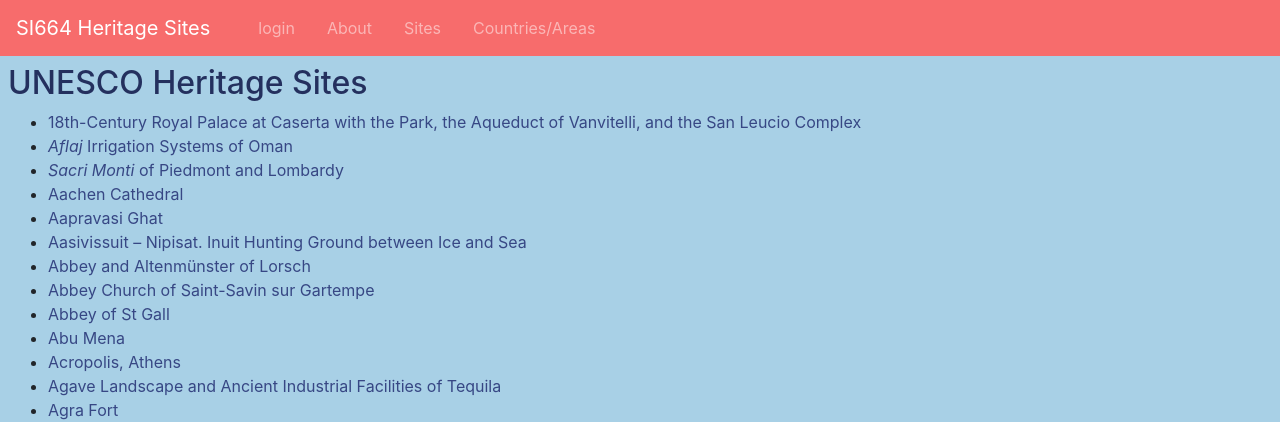
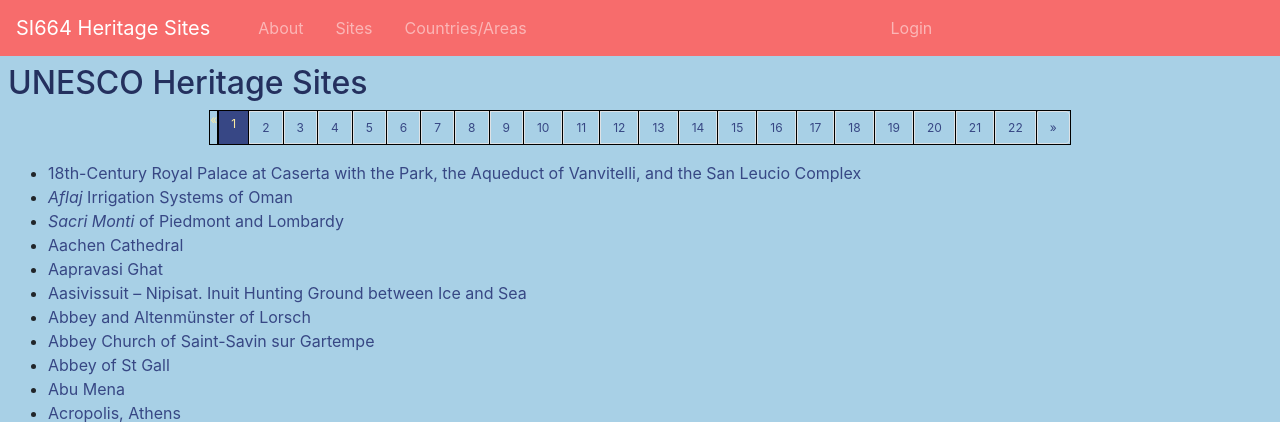
Before and after one commit to lseroka/heritagesites, a Django app: page /heritagesites/sites/ in a window 1280 px wide. Shown: the top 422 px of the page. Run offline with Django 3.2, Linux system fonts and the light colour scheme; data comes from the database, SQL or seed files in the repository; parts of the project's set-up code (start-up, migrations or seed data) failed here and were passed over; some libraries are stand-ins or nearby versions.

Commit message:
made changes

```diff
--- a/heritagesites/templates/heritagesites/base.html
+++ b/heritagesites/templates/heritagesites/base.html
@@ -28,10 +28,6 @@
       <ul class="navbar-nav mr-auto">
 
         <li class="nav-item">
-          <a class="nav-link" href="{% url 'login' %}">login</a>
-        </li>
-
-        <li class="nav-item">
           <a class="nav-link" href="{% url 'about' %}">About</a>
         </li>
 
@@ -42,10 +38,15 @@
           <li class="nav-item">
           <a class="nav-link" href="{% url 'countries' %}">Countries/Areas</a>
         </li>
+      </ul>
 
+<ul class="navbar-nav mr-auto">
 
+        <li class="nav-item">
+          <a class="nav-link" href="{% url 'login' %}">Login</a>
+        </li>
+      </ul>
 
-      </ul>
     </nav>
 
     <main>
--- a/heritagesites/templates/heritagesites/country_area.html
+++ b/heritagesites/templates/heritagesites/country_area.html
@@ -7,7 +7,7 @@
 	  </header>
 
 
-	  {% include '< relative/path/to/pagination.html' %}
+	  {% include 'heritagesites/pagination.html' %}
 
 
 	  {% if countries %}
@@ -16,7 +16,6 @@
 	    {% for country in countries %}
 
 		<li><a href="{% url 'country_area_detail' country.pk %}">{{ country.country_area_name | safe }}</a></li>
-
 
 	    {% endfor %}
 
--- a/heritagesites/templates/heritagesites/pagination.html
+++ b/heritagesites/templates/heritagesites/pagination.html
@@ -0,0 +1,41 @@
+
+<nav>
+    {% if is_paginated %}
+      <ul class="pagination justify-content-center">
+        {% if page_obj.has_previous %}
+          <li class="page-item">
+            <a class="page-link" href="?page={{ page_obj.previous_page_number }}"
+              aria-label="Previous">
+              <span aria-hidden="true">&laquo;</span>
+              <span class="sr-only">Previous</span>
+            </a>
+          </li>
+        {% else %}
+          <li class="page-item disabled"><span>&laquo;</span></li>
+        {% endif %}
+
+        {% for i in paginator.page_range %}
+          {% if page_obj.number == i %}
+            <li class="page-item active">
+              <span>{{ i }}
+                <span class="sr-only">(current)</span>
+              </span>
+            </li>
+          {% else %}
+            <li class="page-item"><a class="page-link" href="?page={{ i }}">{{ i }}</a></li>
+          {% endif %}
+        {% endfor %}
+
+        {% if page_obj.has_next %}
+          <li class="page-item">
+             <a class="page-link" href="?page={{ page_obj.next_page_number }}" aria-label="Next">
+                 <span aria-hidden="true">&raquo;</span>
+               <span class="sr-only">Next</span>
+             </a>
+          </li>
+        {% else %}
+            <li class="page-item disabled"><span>&raquo;</span></li>
+        {% endif %}
+      </ul>
+    {% endif %}
+  </nav>
--- a/heritagesites/templates/heritagesites/site.html
+++ b/heritagesites/templates/heritagesites/site.html
@@ -1,11 +1,11 @@
-{% extends 'heritagesites/base.html' %} <!--Lauren added this-->
+{% extends 'heritagesites/base.html' %}
 {% block content %}
 <article>
   <header>
     <h2>UNESCO Heritage Sites</h2>
   </header>
 
-  {% include '< relative/path/to/pagination.html' %}
+ {% include 'heritagesites/pagination.html' %}
 
   {% if sites %}
   <ul>
--- a/heritagesites/views.py
+++ b/heritagesites/views.py
@@ -1,6 +1,8 @@
 from django.shortcuts import render
 from django.http import HttpResponse
 from django.views import generic
+from django.contrib.auth.decorators import login_required
+from django.utils.decorators import method_decorator
 
 from .models import HeritageSite, CountryArea
 
```
